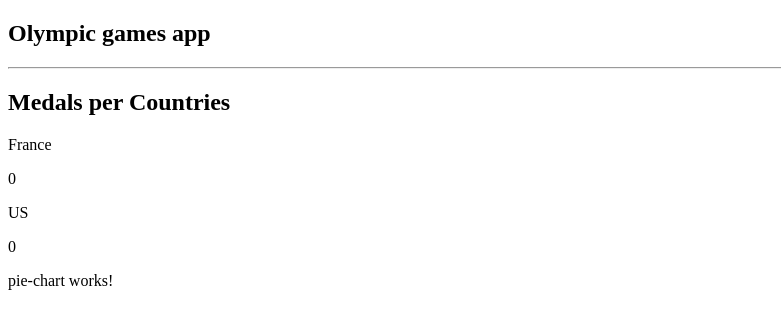
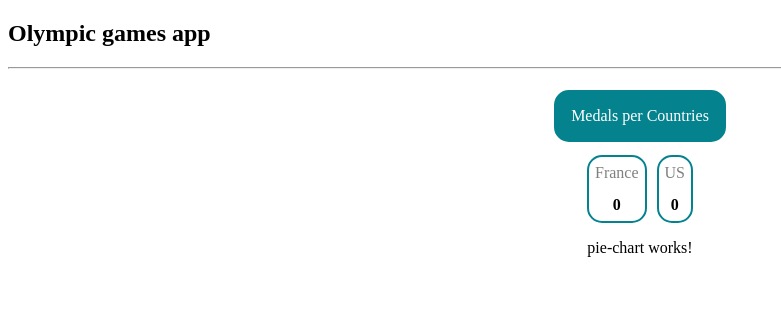
Before and after one commit to mohaali77/OC-DevFullStack-P2-Developper-le-front-end-en-utilisant-Angular, an Angular app: page / in a window 1280 px wide. Shown: the top 328 px of the page, without its empty margins (0-781 px from the left). Built offline with nearby package versions, Linux system fonts and the light colour scheme.

Commit message:
Update home.component.scss

```diff
--- a/src/app/pages/home/home.component.scss
+++ b/src/app/pages/home/home.component.scss
@@ -0,0 +1,49 @@
+main{
+    display: flex;
+    justify-content: center;
+    flex-direction: column;
+    align-items: center;
+
+    .title{
+        display: flex;
+        flex-direction: column;
+        align-items: center;
+        border : 2px solid #04838f;
+        background: #04838f;
+        border-radius: 15px;
+        font-size: 16px;
+        font-weight: lighter;
+        color: #ffff;
+        padding: 15px;
+    }
+
+
+
+    .infos{
+        display: flex;
+        justify-content: center;
+
+
+        .info-panel{
+            display: flex;
+            flex-direction: column;
+            align-items: center;
+            border : 2px solid #04838f;
+            border-radius: 15px;
+            color: grey;
+            padding: 0px 6px;
+            margin: 0px 5px;
+
+            p{
+                margin: 7px 0px;
+            }
+
+            .number{
+            font-weight: bold;
+            color: #000000;
+            }
+        }
+
+    }
+
+}
```
